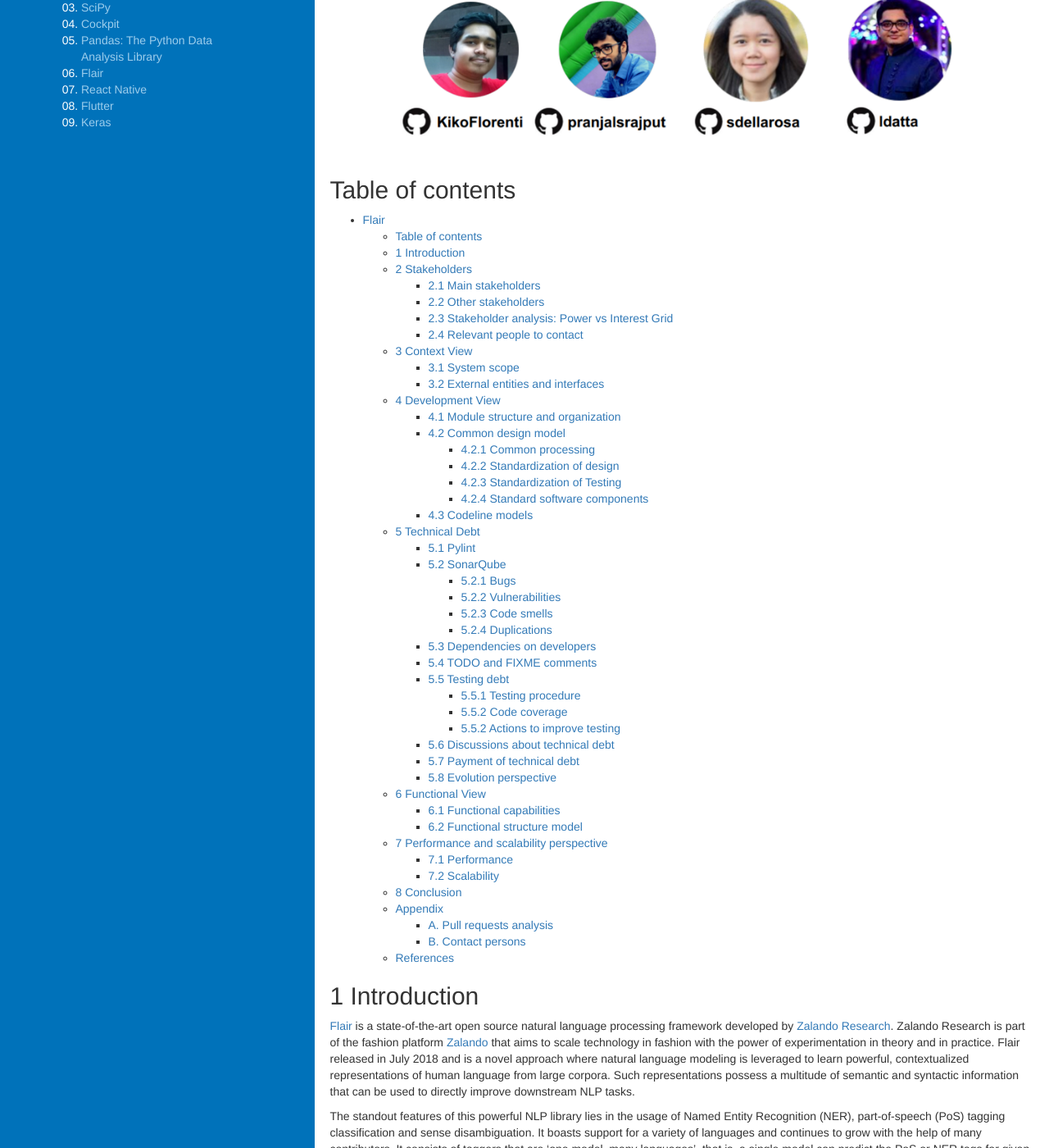
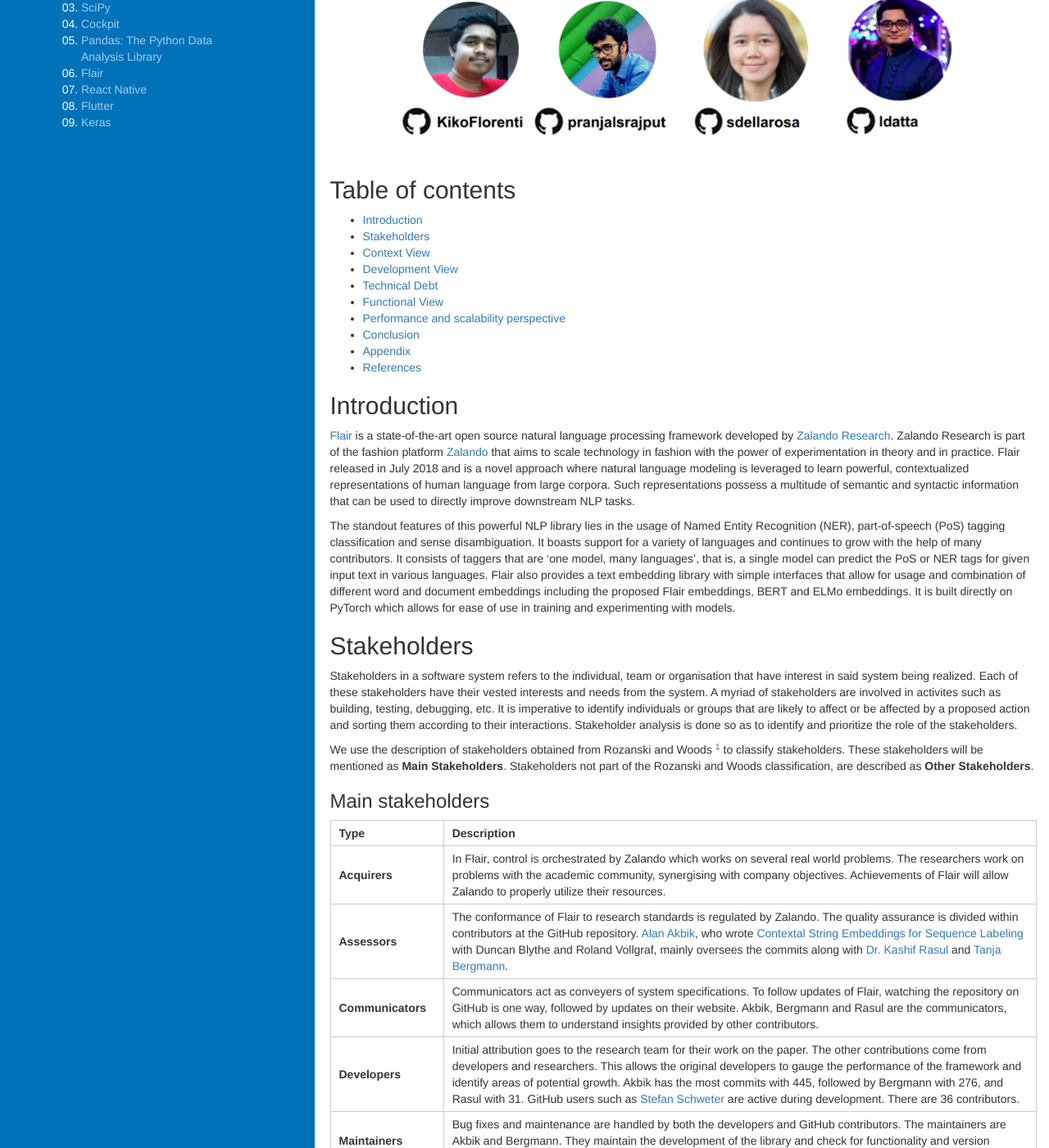
Before and after one commit to SERG-Delft/desosa2019, a Jekyll site: the page built from chapters/flair/index.md, in a window 1280 px wide and 1400 px high, scrolled down 343 px. Shown: the whole window at 82% size. Built offline with Jekyll 4.4.1, drawn with Linux system fonts in a browser that asks for light colours; nearby versions of some CDN libraries; some of the changed text lies outside the part shown.

Commit message:
Refactor TOC and headers

```diff
--- a/chapters/flair/index.md
+++ b/chapters/flair/index.md
@@ -11,54 +11,18 @@ chapter: true
 
 ## Table of contents
 
-- [Flair](#flair)
-  - [Table of contents](#table-of-contents)
-  - [1 Introduction](#1-introduction)
-  - [2 Stakeholders](#2-stakeholders)
-    - [2.1 Main stakeholders](#21-main-stakeholders)
-    - [2.2 Other stakeholders](#22-other-stakeholders)
-    - [2.3 Stakeholder analysis: Power vs Interest Grid](#23-stakeholder-analysis-power-vs-interest-grid)
-    - [2.4 Relevant people to contact](#24-relevant-people-to-contact)
-  - [3 Context View](#3-context-view)
-    - [3.1 System scope](#31-system-scope)
-    - [3.2 External entities and interfaces](#32-external-entities-and-interfaces)
-  - [4 Development View](#4-development-view)
-    - [4.1 Module structure and organization](#41-module-structure-and-organization)
-    - [4.2 Common design model](#42-common-design-model)
-      - [4.2.1 Common processing](#421-common-processing)
-      - [4.2.2 Standardization of design](#422-standardization-of-design)
-      - [4.2.3 Standardization of Testing](#423-standardization-of-testing)
-      - [4.2.4 Standard software components](#424-standard-software-components)
-    - [4.3 Codeline models](#43-codeline-models)
-  - [5 Technical Debt](#5-technical-debt)
-    - [5.1 Pylint](#51-pylint)
-    - [5.2 SonarQube](#52-sonarqube)
-      - [5.2.1 Bugs](#521-bugs)
-      - [5.2.2 Vulnerabilities](#522-vulnerabilities)
-      - [5.2.3 Code smells](#523-code-smells)
-      - [5.2.4 Duplications](#524-duplications)
-    - [5.3 Dependencies on developers](#53-dependencies-on-developers)
-    - [5.4 TODO and FIXME comments](#54-todo-and-fixme-comments)
-    - [5.5 Testing debt](#55-testing-debt)
-      - [5.5.1 Testing procedure](#551-testing-procedure)
-      - [5.5.2 Code coverage](#552-code-coverage)
-      - [5.5.2 Actions to improve testing](#552-actions-to-improve-testing)
-    - [5.6 Discussions about technical debt](#56-discussions-about-technical-debt)
-    - [5.7 Payment of technical debt](#57-payment-of-technical-debt)
-    - [5.8 Evolution perspective](#58-evolution-perspective)
-  - [6 Functional View](#6-functional-view)
-    - [6.1 Functional capabilities](#61-functional-capabilities)
-    - [6.2 Functional structure model](#62-functional-structure-model)
-  - [7 Performance and scalability perspective](#7-performance-and-scalability-perspective)
-    - [7.1 Performance](#71-performance)
-    - [7.2 Scalability](#72-scalability)
-  - [8 Conclusion](#8-conclusion)
+  - [Introduction](#introduction)
+  - [Stakeholders](#stakeholders)
+  - [Context View](#context-view)
+  - [Development View](#development-view)
+  - [Technical Debt](#technical-debt)
+  - [Functional View](#functional-view)
+  - [Performance and scalability perspective](#performance-and-scalability-perspective)
+  - [Conclusion](#conclusion)
   - [Appendix](#appendix)
-    - [A. Pull requests analysis](#a-pull-requests-analysis)
-    - [B. Contact persons](#b-contact-persons)
   - [References](#references)
 
-## 1 Introduction
+## Introduction
 
 [Flair](https://github.com/zalandoresearch/flair/) is a state-of-the-art open source natural language processing framework
 developed by [Zalando Research](https://research.zalando.com/). Zalando Research is part of the fashion platform
@@ -80,7 +44,7 @@ combination of different word and document embeddings including the proposed
 Flair embeddings, BERT and ELMo  embeddings. It is built directly on PyTorch
 which allows for ease of use in training and experimenting with models.
 
-## 2 Stakeholders
+## Stakeholders
 
 Stakeholders in a software system refers to the individual, team or organisation that have interest in said system being realized. Each of these stakeholders have their vested
 interests and needs from the system. A myriad of stakeholders are involved in activites such as
@@ -92,7 +56,7 @@ We use the description of stakeholders obtained from Rozanski and Woods [^1] to
 These stakeholders will be mentioned as **Main Stakeholders**. Stakeholders not part of the Rozanski and Woods classification, are described as
 **Other Stakeholders**.
 
-### 2.1  Main stakeholders
+### Main stakeholders
 
 | Type                    | Description  |
 | ----------------------- | ------------|
@@ -112,7 +76,7 @@ These stakeholders will be mentioned as **Main Stakeholders**. Stakeholders not
 
 ![Flair's Stakeholders](images/flair/stakeholder-diagram_resized.png)
 
-### 2.2 Other stakeholders
+### Other stakeholders
 
 **Researchers and Scientists**:
 They use the system to research and present
@@ -167,7 +131,7 @@ required changes or other contributors have a chance to solve the
 issue as well. After reviewing the code and
 checking for errors, the PR that meet their requirements are merged.
 
-### 2.3 Stakeholder analysis: Power vs Interest Grid
+### Stakeholder analysis: Power vs Interest Grid
 
 Based on Mendelow's Power vs Interest Grid [^2], the groups of stakeholders necessary to be managed closely
 are classified.
@@ -182,13 +146,13 @@ suppliers do not. Suppliers have more power and should they decide to stop suppl
 will have to adapt their products accordingly. The contributors, maintainers and developers need to be managed closely because of their inherent interest in the product
 and the power they hold in influencing design and development.
 
-### 2.4 Relevant people to contact
+### Relevant people to contact
 
 By analyzing the online community around Flair we found that the following people
 are the most involved in the project. The relevant people and persons of interests
 were identified and can be found in [Appendix B](https://gitlab.ewi.tudelft.nl/in4315/2018-2019/TI3125TU-swa-12-flair/swa-12-flair/blob/master/report.md#b-contact-persons).
 
-## 3 Context View
+## Context View
 
 Context view describes a software's dependencies, integrations, scope,
 responsibilities and interface with external entities. In Flair's context,
@@ -196,7 +160,7 @@ we will show a context view diagram, discuss the system scope and analyze the in
 
 ![Context View diagram](images/flair/context-view.png)
 
-### 3.1 System scope
+### System scope
 
 Flair is a research project of Zalando Research, in the area of NLP. Flair is a
 cutting edge NLP framework, advancing over all the other existing methodologies.
@@ -212,7 +176,7 @@ capabilities [^3].
 * Supports 36 word embeddings for 31 different languages, character embeddings, Byte Pair embeddings (275 languages supported) and stacked embeddings.
 * There were 7 different releases till now and the current version is `Version 0.4.1`.
 
-### 3.2 External entities and interfaces
+### External entities and interfaces
 
 *  Flair is licensed under the following MIT License (MIT) Copyright 2018 [Zalando SE](https://tech.zalando.com).
 *  It is written in Python 3.6, which provides the framework and programming language.
@@ -223,7 +187,7 @@ capabilities [^3].
 *  It has interfaces that allows to combine different word and document embeddings, including BERT embeddings, Flair embeddings and ELMo embeddings.
 *  Flair [hosts](https://github.com/zalandoresearch/flair/blob/master/SECURITY.md) their bug bounty program privately on [HackerOne](https://www.hackerone.com/).
 
-## 4 Development View
+## Development View
 
 Through the theory of development view, we address several aspects of the system development process. Due to the associated
 complexity of the framework being built, the expertise of the core developers
@@ -242,7 +206,7 @@ extracting the first and last character cell states.
 This word embedding is then passed into a sequence labeler, such as a vanilla BiLSTM-CRF,
 achieving robust state-of-the-art results on downstream tasks.
 
-### 4.1 Module structure and organization
+### Module structure and organization
 
 In this section, we detail Flair's module organization, as well as important
 dependencies between modules, in order to obtain a good understanding of
@@ -269,13 +233,13 @@ in order to determine the classification algorithm.
 document length, batch size, or weights. The results are tested by
 visualizing plots and training curves.
 
-### 4.2 Common design model
+### Common design model
 
 This section covers Flair's **Common Design Model**. Commonality
 across different versions of Flair is done by defining a set of strict design
 constraints.
 
-#### 4.2.1 Common processing
+#### Common processing
 
 In Flair there is common processing among different elements
 in order to simplify the integration of code units and scripts. We discuss the
@@ -330,7 +294,7 @@ using this [form](https://corporate.zalando.com/en/services-and-contact#security
 are first tested. Once they pass the tests, the datasets are added to the available corpora
 and the resultant embeddings trained are added.
 
-#### 4.2.2 Standardization of design
+#### Standardization of design
 
 The Flair repository has the
 [Contributor Covenant Code of Conduct and Contribution](https://www.contributor-covenant.org/) guidelines.
@@ -378,7 +342,7 @@ contributors rather than what is mandated by the developers. It makes it more di
 to the project because the developers might want to see particular code patterns, but these patterns are not communicated
 to contributors.
 
-#### 4.2.3 Standardization of Testing
+#### Standardization of Testing
 
 The standards of testing in Flair are mainly dependent upon integration checks and verification of pull requests that developers make. In this section, the tools used for testing purposes are discussed.
 
@@ -400,7 +364,7 @@ necessary conditions. The *.zappr.yaml* file contains other details on how to de
 
 
 
-#### 4.2.4 Standard software components
+#### Standard software components
 
 * The dependencies on which Flair depends are standard components required for
 the funcitoning of the Flair Model. This can be seen in the
@@ -418,7 +382,7 @@ they're merged into the master branch.
 
 
 
-### 4.3 Codeline models
+### Codeline models
 
 
 * **Source code structure**: The complete directory organization of Flair can be seen in *Figure 4.4*.
@@ -469,7 +433,7 @@ authorization.
 
 ![Directory organization of Flair and simplified version of the directory strcuture with added explanation](images/flair/Codestructure2_resized.png)
 
-## 5 Technical Debt
+## Technical Debt
 
 Technical debt is a metaphor that describes the immature artifact in the process of software
 development, that causes an additional rework because of choosing an easy solution over a better approach that would
@@ -479,7 +443,7 @@ In this section, we will discuss the technical debt and its handling by the comm
 For this purpose, we used two tools, Pylint and SonarQube to analyze the code quality of Flair.
 
 
-### 5.1 Pylint
+### Pylint
 
 [Pylint](https://www.pylint.org/) is a bug and quality checker for Python which follows the style
 recommended by Python style guide PEP 8.
@@ -503,7 +467,7 @@ and might end up causing unnecessary dependencies when extended.
 
 ![Top 15 violations detected by pylint](images/flair/pylint_resized.PNG)
 
-### 5.2 SonarQube
+### SonarQube
 
 [SonarQube](https://www.sonarqube.org/) is a framework that detect bugs, code smells, duplicate code,
 and security vulnerabilities of a program in many languages, including
@@ -511,7 +475,7 @@ Python.
 
 ![Technical debt of each module](images/flair/technical-debt_resized.PNG)
 
-#### 5.2.1 Bugs
+#### Bugs
 
 SonarQube detected 18 bugs in Flair codebase. All the 18 bugs are major issues,
 and hence the code quality has been graded as C. All the bugs are related to the
@@ -520,14 +484,14 @@ These can be fixed by either removing the redundant variable or by assigning it
 
 ![Detected bugs](images/flair/SQResults_resized.PNG)
 
-#### 5.2.2 Vulnerabilities
+#### Vulnerabilities
 
 Vulnerability detected by SonarQube is 0%, that means code quality is very good
 from security point of view. The code quality has been graded as A.
 
 ![Code quality](images/flair/SecurityResults_resized.PNG)
 
-#### 5.2.3 Code smells
+#### Code smells
 
 Code smells are one of the major contributors to technical debts, and indicates
 the weakness of the code, and may cause the increased risk of failures or bugs.
@@ -539,7 +503,7 @@ These code smells therefore makes the program slower as well as increases the ch
 
 ![Code smells](images/flair/Code_Smells_resized.PNG)
 
-#### 5.2.4 Duplications
+#### Duplications
 
 One of the worst coding practices is duplication. Duplicating a block of code not
 only replicates the potential issues but also breaches the coding standards.
@@ -551,7 +515,7 @@ in the abstract base class that could be used by the different child classes.
 
 ![Line duplications](images/flair/Duplication_resized.PNG)
 
-### 5.3 Dependencies on developers
+### Dependencies on developers
 
 It is noticeable that the product development is highly dependent on two of the
 core developers, Akbik and Bergmann. A huge difference between the
@@ -563,7 +527,7 @@ must be equally contributing.
 
 ![Main developers](images/flair/developerDependency_resized.PNG)
 
-### 5.4 TODO and FIXME comments
+### TODO and FIXME comments
 
 TODO or FIXME are
 the special type of comments that can be added inside the line or block comments
@@ -581,7 +545,7 @@ creating techincal debt.
 The small number of TODO comments is actually an indication of good coding practice, but
 still these remaining ones needs to be fixed.
 
-### 5.5 Testing debt
+### Testing debt
 
 A part of technical debt is to measure how thoroughly the software is tested.
 This is also called the **testing debt** of the system.
@@ -589,7 +553,7 @@ Even though a program may be tested regularly after a change is made in the code
 it is important that all modules of the program are covered by the tests.
 In other words, we need to ensure that the **code coverage** is high.
 
-#### 5.5.1 Testing procedure
+#### Testing procedure
 
 Flair uses [Travis CI](https://travis-ci.org/zalandoresearch/flair) to test
 their product. Each commit to the git repository
@@ -599,7 +563,7 @@ virtual environment, then the test modules under the `tests/` directory will be
 run in this virtual environment. The code must pass all the tests.
 There are 12 tests in total.
 
-#### 5.5.2 Code coverage
+#### Code coverage
 
 [Pytest](http://pytest.org) is a framework that can be used to both test and
 report the code coverage of a Python program. We used this tool to find Flair’s
@@ -621,14 +585,14 @@ code coverage would be rather low.
 
 ![Code coverage of each module](images/flair/code-coverage_resized.PNG)
 
-#### 5.5.2 Actions to improve testing
+#### Actions to improve testing
 
 As discussed earlier that many conditions are not hit due to the separated
 conditions for each language, the testing could then be improved by
 augmenting the test resources. Although, we also note that this could
 drastically improve the testing time.
 
-### 5.6 Discussions about technical debt
+### Discussions about technical debt
 
 There are no discussions about the technical debt between the developers, which
 is quite shocking. It seems like they are not using any code quality tools.
@@ -636,7 +600,7 @@ Regardless, the code quality is of the highest level, which actually is a
 good thing. However, its highly recommended to use one so as to avoid having any
 future technical debts.
 
-### 5.7 Payment of technical debt
+### Payment of technical debt
 
 We tried to pay the technical debt by improving the code quality from Grade C to
 Grade A. This is done by fixing all the 18 major bugs that are detected in
@@ -651,7 +615,7 @@ merged. Also, the code build was verified and passed in Travis CI.
 
 ![Pull request](images/flair/pullRequestCreated_resized.PNG)
 
-### 5.8 Evolution perspective
+### Evolution perspective
 
 Development of Flair was started in the summers of 2018 by Zalando Research and is licensed under MIT [^3]. It was made an open source Python project by Zalando SE in June, 2018 [^3].
 Its based on the research done by Akbik et al. Akbik is the main developer since the start of the project and still is the head developer.
@@ -668,11 +632,11 @@ which must also be taken into consideration.
 
 ![Flair's releases](images/flair/flair-timeline_new_resized.png)
 
-## 6 Functional View
+## Functional View
 
 Functional view mainly describes systems architectural elements. It explains about primary interactions between the functional elements, their exposed interfaces and their responsibilities [^1].
 
-### 6.1 Functional capabilities
+### Functional capabilities
 
 Functional capabilities define what the system is required to do and what it is not required to do [^1].
 Flair has many capabilities and some of the most vital ones are listed in the table
@@ -694,7 +658,7 @@ below.
 
 *Table 6.1: Some of Flair's most vital modules*
 
-### 6.2 Functional structure model
+### Functional structure model
 
 Flair has three major functional elements: embeddings, model trainer, and
 train and file utitilies. Flair uses its train and file utilities to read
@@ -707,9 +671,9 @@ tagging, and sequence tagging using one of these embeddings.
 ![Flair's functional structure model diagram](images/flair/features_overviewfinal_resized.png)
 
 
-## 7 Performance and scalability perspective
+## Performance and scalability perspective
 
-### 7.1 Performance
+### Performance
 
 | Task | Language | Dataset | Flair | Previous best |
 | -------------------------------  | ---  | ----------- | ---------------- | ------------- |
@@ -736,7 +700,7 @@ improvement in the training speed compared to the previous versions of Flair (2x
 Flair achieved optimal results in text classification outperforming `Facebook's FastText` in accuracy & `Google’s AutoML Natural Language` in training speed on `Kaggle’s SMS Spam Detection Dataset` [^6].
  Flair model achieved an f1-score of 0.973 after 10 epochs while `FastText` achieved f1-score of 0.883 [^6]. It beats `AutoML` in terms of training speed and achieved slightly better accuracy than it [^5].
 
-### 7.2 Scalability
+### Scalability
 
 Scalabiity with regards to Flair involves handling larger corpus of text in a quick manner with appropriately scaled usage of hardware.
 It is difficult to gauge the growth of Flair considering the increase in data set size. Although, until now it has been able to handle
@@ -761,7 +725,7 @@ addition of such features is made easy. Multiple-tasks learning can be included
 along with multi-GPU support with the changes to the new CUDA semantics.
 These features while make scaling of Flair easier.
 
-## 8 Conclusion
+## Conclusion
 
 Flair provides an innovative framework for natural language processing. Within a short period of time,
 Flair has grown fast and challenges existing NLP frameworks. This growth has been
```
